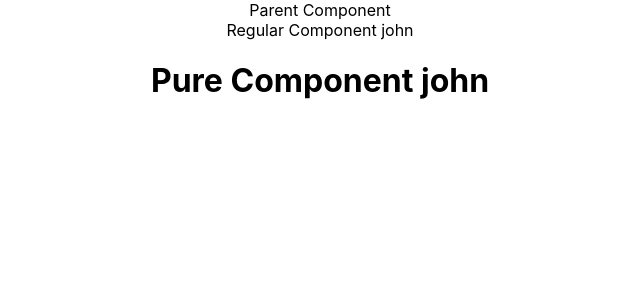
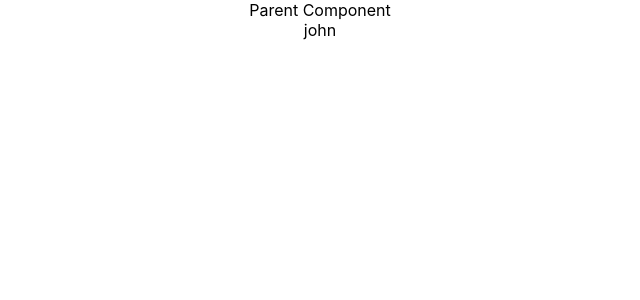
Before and after one commit to comexprt/dev-react-js-training, a React (Create React App) app: page / in a window 1280 px wide. Shown: the top 300 px of the page, without its empty margins (320-960 px from the left). Built offline with nearby package versions, Linux system fonts and the light colour scheme.

Commit message:
ReactJS Tutorial - 27 - memo

```diff
--- /dev/null
+++ b/src/components/MemoComp.js
@@ -0,0 +1,12 @@
+import React from 'react'
+
+function MemoComp({name}){
+    console.log('Rendering Memo Component')
+    return(
+        <div>
+            {name}
+        </div>
+    )
+}
+
+export default React.memo(MemoComp)
--- a/src/components/ParentComp.js
+++ b/src/components/ParentComp.js
@@ -1,6 +1,7 @@
 import React, { Component } from 'react'
 import RegComp from './RegComp'
 import PureComp from './PureComp'
+import MemoComp from './MemoComp'
 
 class ParentComp extends Component{
 
@@ -26,8 +27,9 @@
     return (
       <div className="App">
           Parent Component
-          <RegComp name={this.state.name}></RegComp>
-          <PureComp name={this.state.name}></PureComp>
+          <MemoComp name={this.state.name} />
+          {/* <RegComp name={this.state.name}></RegComp> */}
+          {/* <PureComp name={this.state.name}></PureComp> */}
       </div>
       )
   }
```
